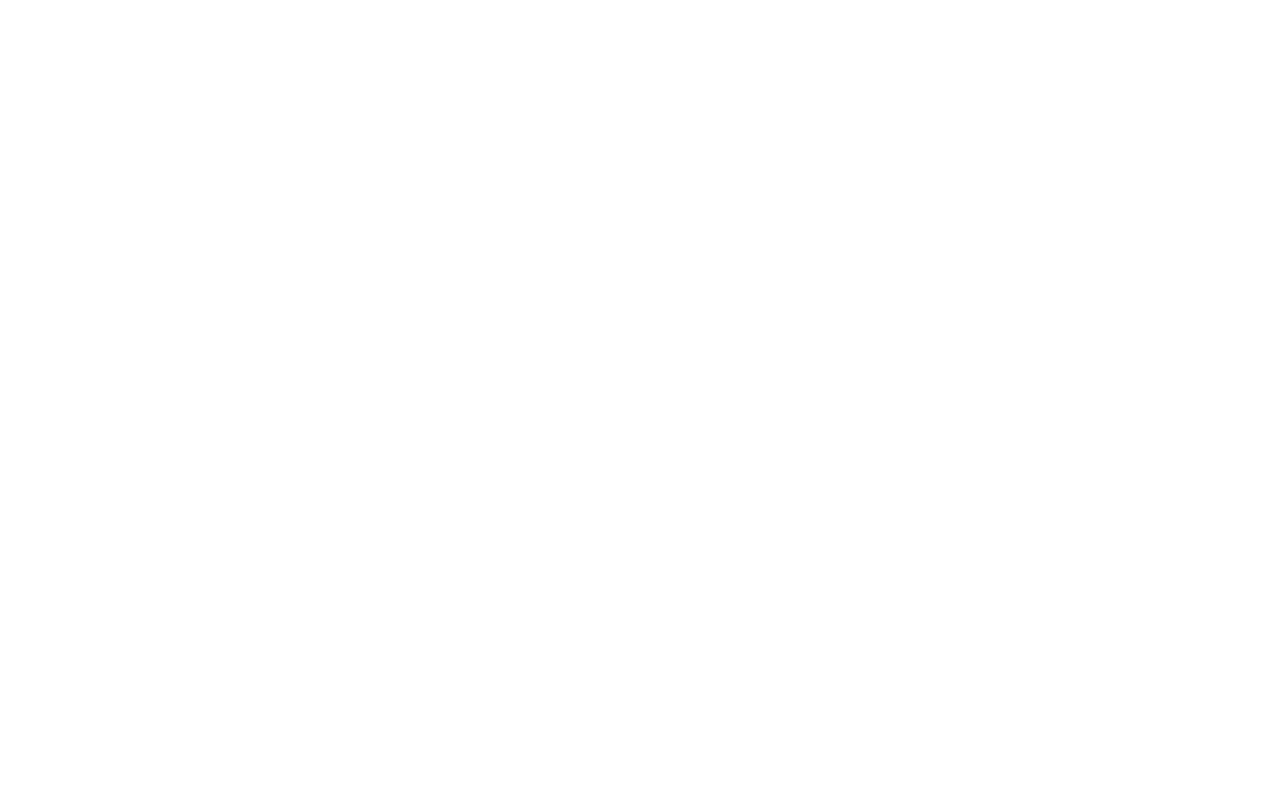
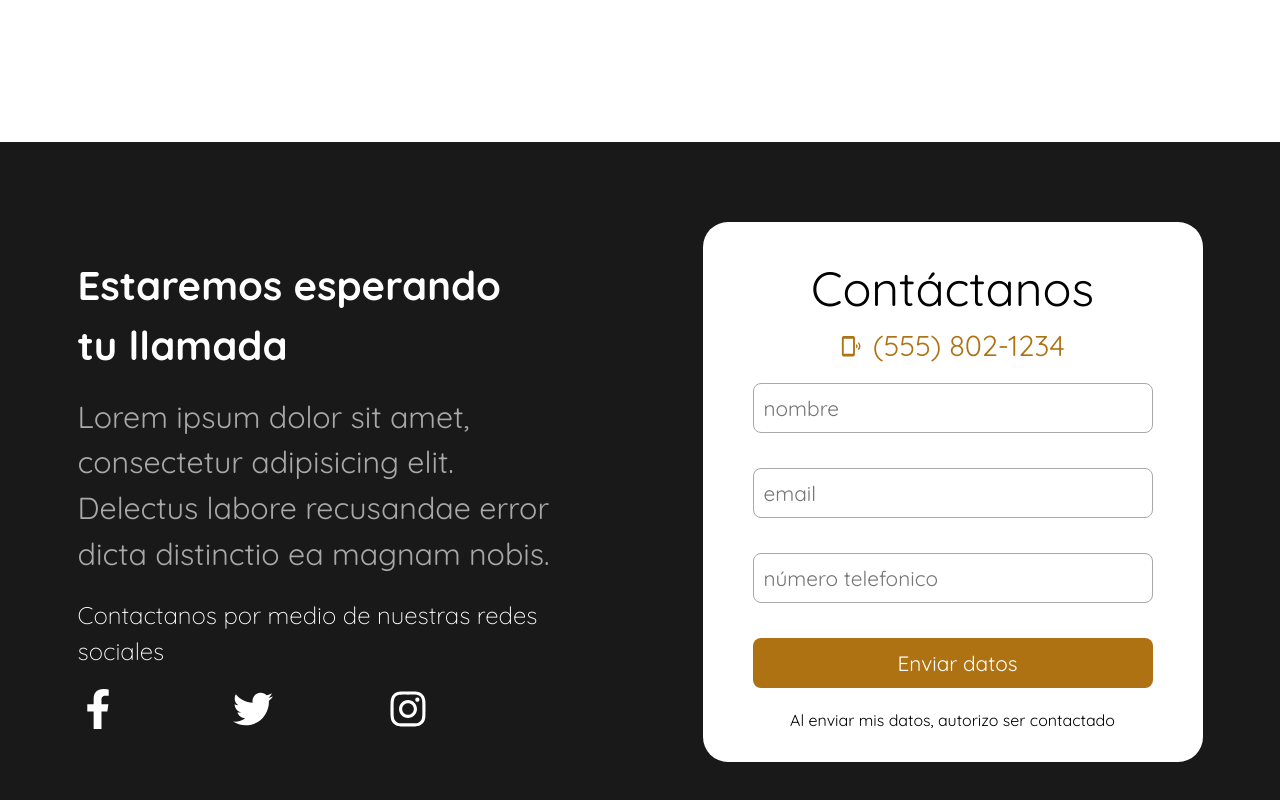
Before and after one commit to leovid2392/pollyval_web, a React (Create React App) app: page / in a window 1280 px wide. Shown: the part 4263-5063 px from the top of the page. Before the commit the page ends 4405 px from the top, so only its background shows below. Built offline with nearby package versions, Linux system fonts and the light colour scheme.

Commit message:
contact style and responsive added

```diff
--- a/src/App.js
+++ b/src/App.js
@@ -9,6 +9,7 @@ import Navbar from "./navBar/Navbar";
 import Hero from "./components/hero/Hero";
 import About from "./components/about/About";
 import Services from "./components/services/Services";
+import Contact from "./components/contact/Contact";
 
 // import "./App.css";
 
@@ -20,6 +21,7 @@ function App() {
 				{/* <Hero /> */}
 				<About />
 				<Services />
+				<Contact />
 			</main>
 			{/* <main>
 				<section className='App_hero'>
--- /dev/null
+++ b/src/components/contact/Contact.css
@@ -0,0 +1,240 @@
+.home_contact {
+	background: var(--color-dark);
+	/* height: 500px; */
+	padding: 50px 15px;
+	display: flex;
+	justify-content: space-around;
+	align-items: center;
+}
+/* <<<<<<<<<<<<<<SOCIAL CONTAINER>>>>>>>>>>>>>>>>>>> */
+
+.contact_socialContainer {
+	color: var(--color-white);
+	display: none;
+}
+
+.social_text h2 {
+	font-size: 1.5rem;
+	margin-bottom: 20px;
+	font-weight: bold;
+}
+.social_text p {
+	font-size: 1.2rem;
+	color: var(--color-grey);
+	margin-bottom: 20px;
+}
+
+.social-iconsContainer {
+	width: 70%;
+	display: flex;
+	justify-content: space-between;
+	margin-top: 20px;
+}
+
+.social-iconLink {
+	font-size: 2rem;
+}
+
+/* <<<<<<<<<<<<<SOCIAL CONTAINER >>>>>>>>>>>>>>>>>>> */
+
+/* <<<<<<<<<<<<<<CONTACT FORM >>>>>>>>>>>>>>>>>>> */
+
+.contact_formContainer {
+	display: flex;
+	flex-direction: column;
+	align-items: center;
+	background: var(--color-white);
+	border-radius: 10px;
+	/* max-width: 500px; */
+	padding: 15px;
+}
+
+.form_title {
+	font-weight: 500;
+	font-size: 2rem;
+}
+
+.form_contactNumber {
+	display: flex;
+	align-items: center;
+	color: var(--color-primary);
+	margin-bottom: 15px;
+	font-size: 1rem;
+}
+
+.form_contactNumber .icon-yellow {
+	font-size: 1.4rem;
+}
+
+.form_contactNumber h3 {
+	font-weight: 500;
+	margin-left: 10px;
+}
+
+.contactForm {
+	display: flex;
+	flex-direction: column;
+	align-items: center;
+}
+
+.contactForm input,
+.contactForm_submmitBtn {
+	width: 250px;
+	height: 40px;
+	margin-bottom: 20px;
+	padding-left: 10px;
+	border-radius: 8px;
+	border: 0.5px solid var(--color-grey);
+}
+
+.contactForm_submmitBtn {
+	color: var(--color-white);
+	background: var(--color-primary);
+	font-size: 1.3rem;
+	border-style: none;
+}
+
+.form_legals {
+	text-align: center;
+	font-size: 0.8rem;
+}
+
+@media screen and (min-width: 700px) {
+	.contact_socialContainer {
+		display: flex;
+		flex-direction: column;
+		width: 40%;
+	}
+}
+
+@media screen and (min-width: 1000px) {
+	.social_text h2 {
+		font-size: 2rem;
+	}
+
+	.social_text p {
+		font-size: 1.6rem;
+	}
+
+	.social_text h3 {
+		font-size: 1.3rem;
+	}
+}
+
+@media screen and (min-width: 1200px) {
+	.home_contact {
+		padding: 80px 15px;
+	}
+	.social_text h2 {
+		font-size: 2.5rem;
+	}
+
+	.social_text p {
+		font-size: 1.9rem;
+	}
+
+	.social_text h3 {
+		font-size: 1.5rem;
+	}
+
+	.social-iconLink {
+		font-size: 2.5rem;
+	}
+
+	.contact_formContainer {
+		width: 40%;
+		padding: 30px;
+		border-radius: 25px;
+	}
+
+	.form_title {
+		font-size: 3rem;
+	}
+
+	.form_contactNumber h3 {
+		font-size: 1.8rem;
+	}
+
+	.contactForm input,
+	.contactForm_submmitBtn {
+		width: 400px;
+		height: 50px;
+		font-size: 1.3rem;
+		margin-bottom: 35px;
+	}
+
+	.contactForm_submmitBtn {
+		margin-bottom: 20px;
+	}
+
+	.form_legals {
+		font-size: 1rem;
+	}
+}
+
+@media screen and (min-width: 2000px) {
+	.home_contact {
+		padding: 120px 15px;
+	}
+
+	.social_text h2 {
+		font-size: 4.5rem;
+		margin-bottom: 40px;
+	}
+
+	.social_text p {
+		font-size: 2.8rem;
+		margin-bottom: 40px;
+	}
+
+	.social_text h3 {
+		font-size: 2.3rem;
+		margin-bottom: 40px;
+	}
+
+	.social-iconLink {
+		font-size: 5rem;
+	}
+
+	.contact_formContainer {
+		padding: 30px;
+		border-radius: 35px;
+	}
+
+	.form_title {
+		font-size: 5.5rem;
+	}
+
+	.form_contactNumber {
+		margin-bottom: 60px;
+	}
+
+	.form_contactNumber .icon-yellow {
+		font-size: 4rem;
+	}
+
+	.form_contactNumber h3 {
+		font-size: 3rem;
+	}
+
+	.contactForm input,
+	.contactForm_submmitBtn {
+		width: 700px;
+		height: 90px;
+		font-size: 2.2rem;
+		margin-bottom: 60px;
+		border-radius: 20px;
+	}
+
+	.contactForm input {
+		padding-left: 30px;
+	}
+
+	.contactForm_submmitBtn {
+		margin-bottom: 20px;
+	}
+
+	.form_legals {
+		font-size: 1.8rem;
+	}
+}
--- /dev/null
+++ b/src/components/contact/Contact.js
@@ -0,0 +1,66 @@
+import React from "react";
+
+import { MdPhonelinkRing } from "react-icons/md";
+import { FaFacebookF } from "react-icons/fa";
+import { FaTwitter } from "react-icons/fa";
+import { FaInstagram } from "react-icons/fa";
+
+import "./Contact.css";
+
+function Contact() {
+	return (
+		<section className='home_contact'>
+			<section className='contact_socialContainer'>
+				<div className='social_text'>
+					<h2>
+						Estaremos esperando <br /> tu llamada
+					</h2>
+					<p>
+						Lorem ipsum dolor sit amet, consectetur adipisicing elit. Delectus
+						labore recusandae error dicta distinctio ea magnam nobis.
+					</p>
+					<h3>Contactanos por medio de nuestras redes sociales</h3>
+				</div>
+				<div className='social-iconsContainer'>
+					<a className='social-iconLink' href=''>
+						<span className='icon-white'>
+							<FaFacebookF />
+						</span>
+					</a>
+					<a className='social-iconLink' href=''>
+						<span className='icon-white'>
+							<FaTwitter />
+						</span>
+					</a>
+					<a className='social-iconLink' href=''>
+						<span className='icon-white'>
+							<FaInstagram />
+						</span>
+					</a>
+				</div>
+			</section>
+			<section className='contact_formContainer'>
+				<h2 className='form_title'>Contáctanos</h2>
+				<div className='form_contactNumber'>
+					<div className='icon-yellow'>
+						<MdPhonelinkRing />
+					</div>
+					<h3> (555) 802-1234 </h3>
+				</div>
+				<form className='contactForm' action=''>
+					<input type='text' placeholder='nombre' />
+					<input type='email' placeholder='email' />
+					<input type='text' placeholder='número telefonico' />
+					<button className='contactForm_submmitBtn' type='summit'>
+						Enviar datos
+					</button>
+				</form>
+				<p className='form_legals'>
+					Al enviar mis datos, autorizo ser contactado
+				</p>
+			</section>
+		</section>
+	);
+}
+
+export default Contact;
--- a/src/index.css
+++ b/src/index.css
@@ -73,6 +73,26 @@ a {
 	margin: 20px 0;
 }
 
+.icon-white,
+.icon-yellow,
+.icon-black {
+	display: grid;
+	align-items: center;
+}
+
+.icon-yellow {
+	color: var(--color-primary);
+}
+
+.icon-white {
+	color: var(--color-white);
+}
+
+.icon-black {
+	color: var(--color-dark);
+}
+/* <<<<<<<<<<<<<<<<<----GENERAL CLASES------>>>>>>>>>>>>>> */
+
 @media screen and (min-width: 540px) {
 	.sectionTitle {
 		font-size: 3rem;
@@ -108,5 +128,3 @@ a {
 		font-size: 12rem;
 	}
 }
-
-/* <<<<<<<<<<<<<<<<<----GENERAL CLASES------>>>>>>>>>>>>>> */
```
